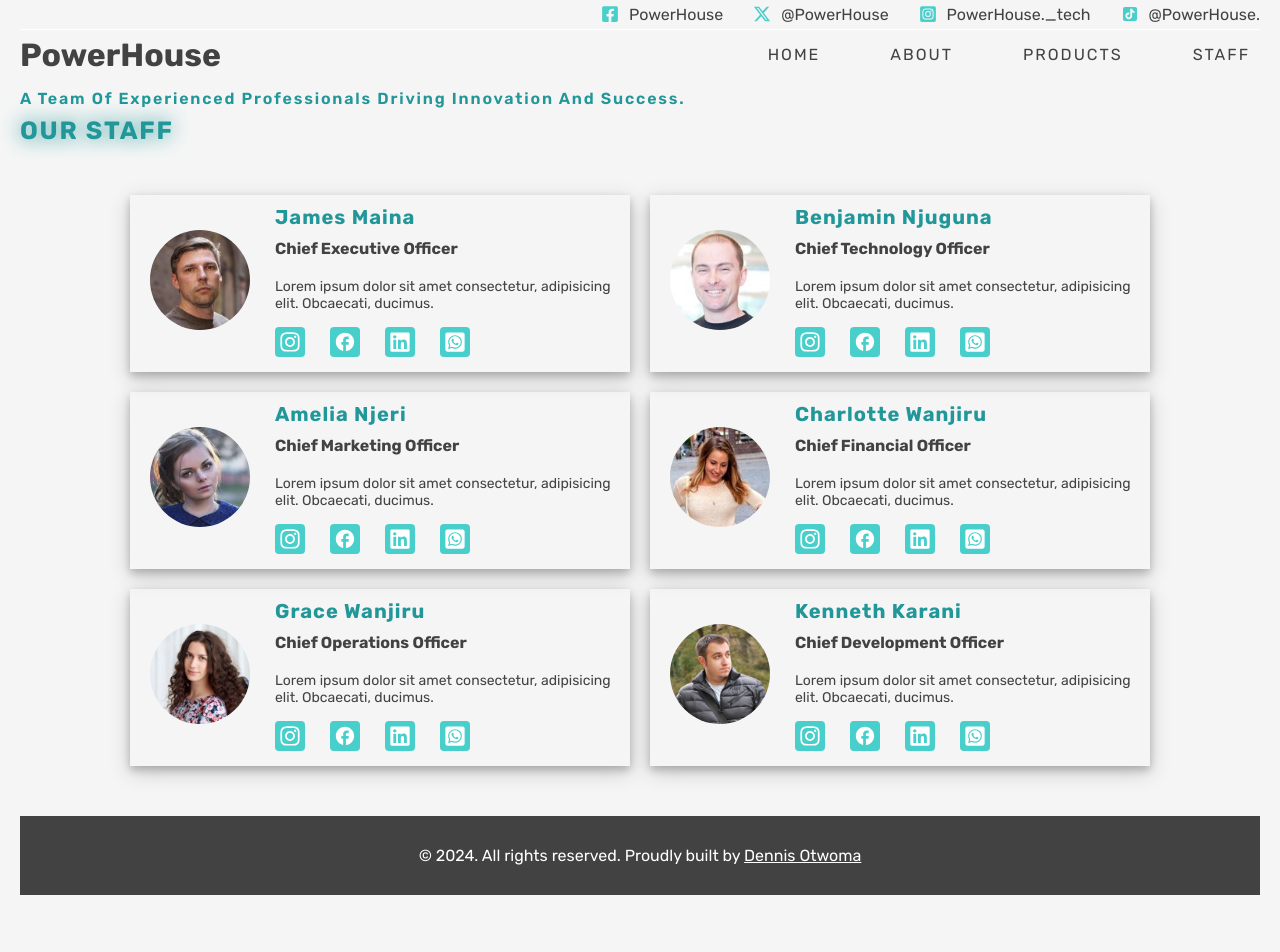
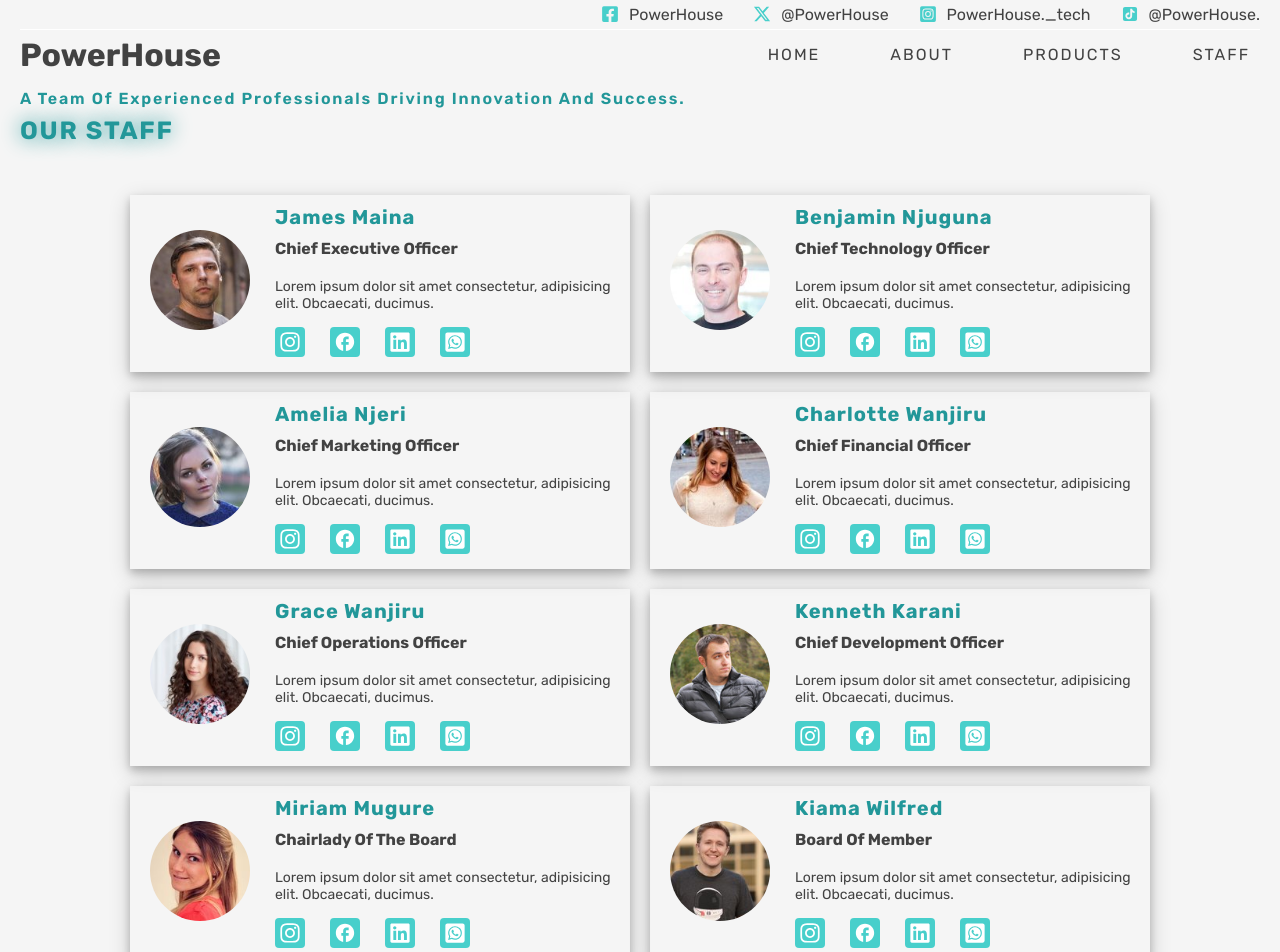
Before and after one commit to codeme254/powerhouse-code-along, a React (Vite) app: page /staffs in a window 1280 px wide. Shown: the top 952 px of the page. Before the commit the page ends 925 px from the top, so only its background shows below. Built offline with nearby package versions, Linux system fonts and the light colour scheme.

Commit message:
refactoring staff code

```diff
--- a/src/data/staffInformation.js
+++ b/src/data/staffInformation.js
@@ -4,6 +4,8 @@ import amelia from "../assets/staffImages/amelia.jpg";
 import charlotte from "../assets/staffImages/charlotte.jpg";
 import grace from "../assets/staffImages/grace.jpg";
 import kenneth from "../assets/staffImages/kenneth.jpg";
+import mugure from "../assets/staffImages/mugure.jpg";
+import kiama from "../assets/staffImages/kiama.jpg";
 
 const staffInformation = [
   {
@@ -49,6 +51,22 @@ const staffInformation = [
     description:
       "Lorem ipsum dolor sit amet consectetur, adipisicing elit. Obcaecati, ducimus.",
   },
+
+  {
+    staffImage: mugure,
+    staffName: "miriam mugure",
+    staffTitle: "chairlady of the board",
+    description:
+      "Lorem ipsum dolor sit amet consectetur, adipisicing elit. Obcaecati, ducimus.",
+  },
+
+  {
+    staffImage: kiama,
+    staffName: "Kiama Wilfred",
+    staffTitle: "board of member",
+    description:
+      "Lorem ipsum dolor sit amet consectetur, adipisicing elit. Obcaecati, ducimus.",
+  },
 ];
 
 export default staffInformation;
```
Also changed, not shown: src/assets/staffImages/kiama.jpg (added), src/assets/staffImages/mugure.jpg (added), src/main.jsx (line endings or trailing spaces).
